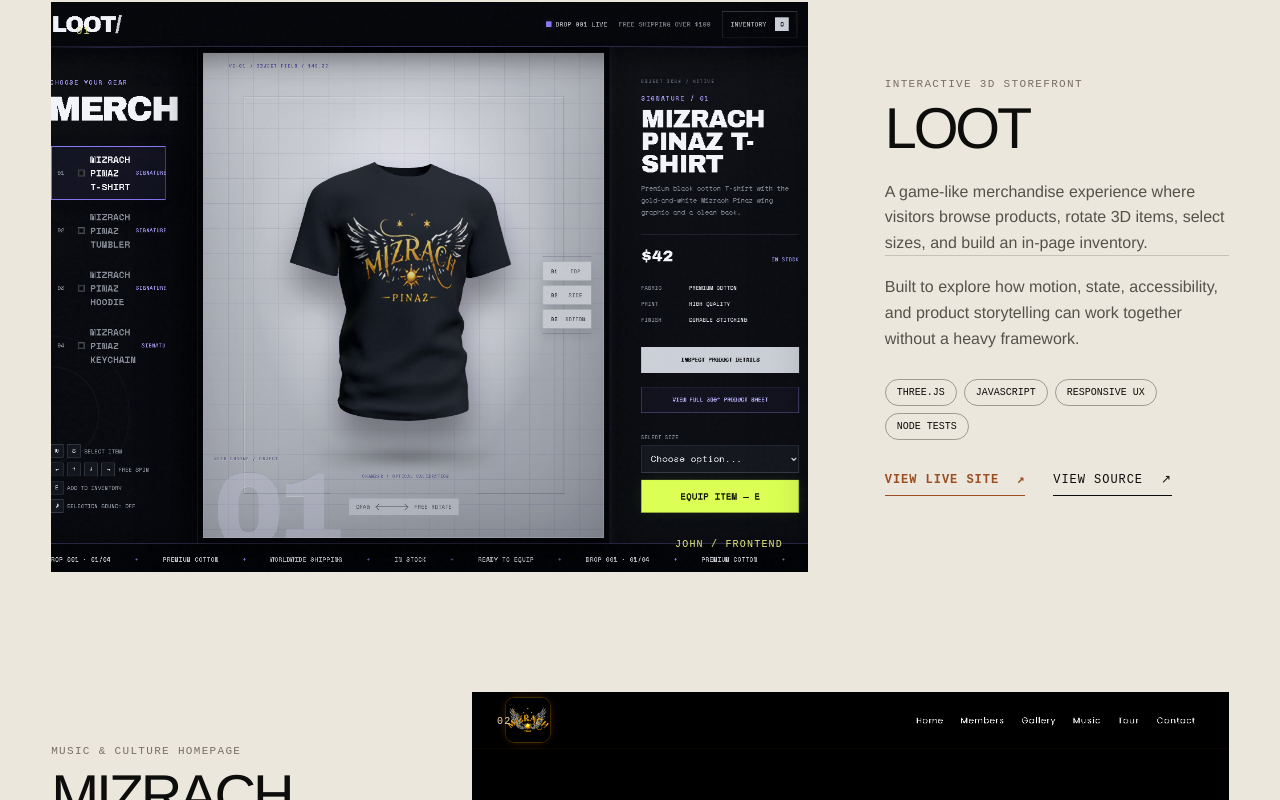
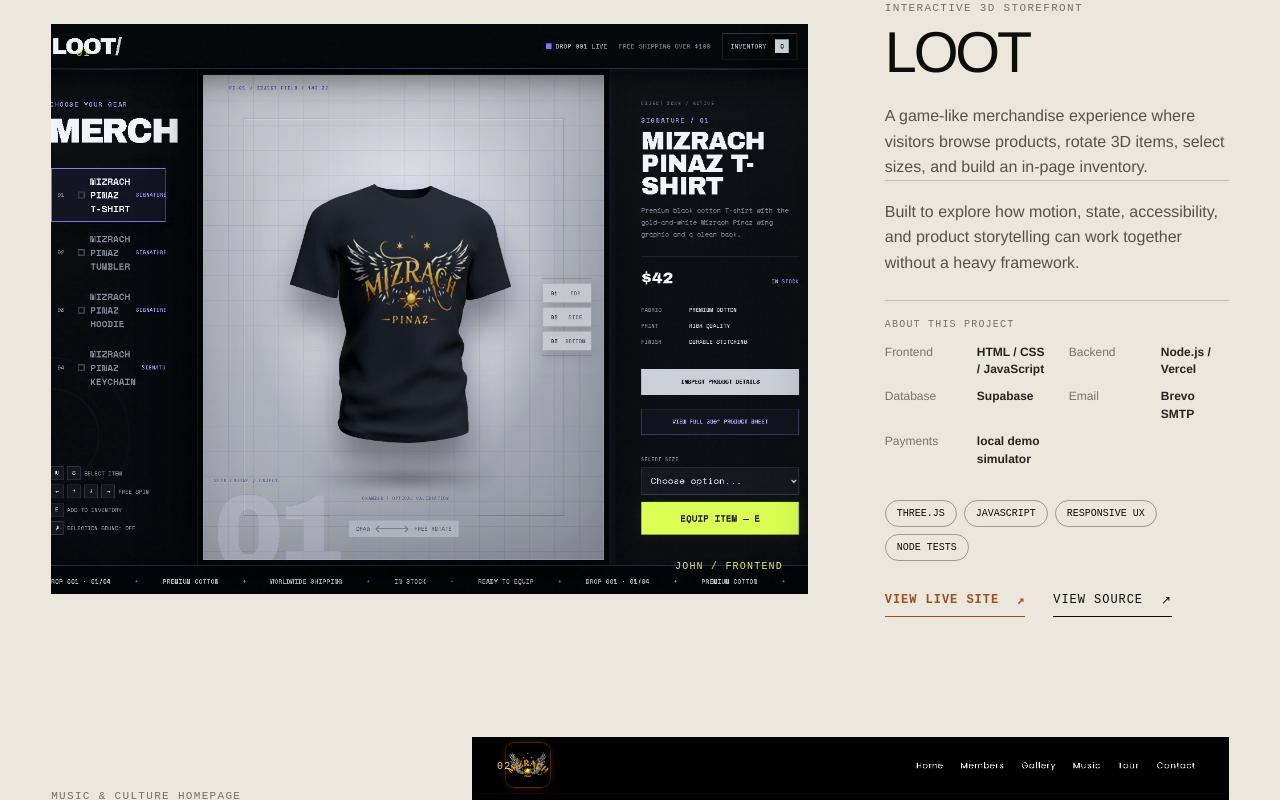
Before and after one commit to Dekuding1129/Dekuding1129.github.io, a Next.js app: page / in a window 1280 px wide. Shown: the part 1247-2047 px from the top of the page. Built offline with nearby package versions, Linux system fonts and the light colour scheme.

Commit message:
feat: explain LOOT project architecture

```diff
--- a/app/globals.css
+++ b/app/globals.css
@@ -73,6 +73,12 @@ button, a { -webkit-tap-highlight-color: transparent; }
 .project-copy > p:not(.project-type) { color: #55514b; font-size: 16px; line-height: 1.6; }
 .project-type { margin: 0; font: 11px monospace; letter-spacing: .12em; text-transform: uppercase; color: #766f66; }
 .project-impact { padding-top: 18px; border-top: 1px solid rgba(13,13,12,.17); }
+.project-about { margin-top: 24px; padding: 18px 0 4px; border-top: 1px solid rgba(13,13,12,.17); }
+.project-about-label { margin: 0 0 13px; color: #77716a; font: 10px/1.2 monospace; letter-spacing: .12em; text-transform: uppercase; }
+.project-about dl { display: grid; grid-template-columns: repeat(2, minmax(0, 1fr)); gap: 10px 24px; margin: 0; }
+.project-about dl > div { display: grid; grid-template-columns: 82px minmax(0, 1fr); gap: 10px; font-size: 12px; line-height: 1.45; }
+.project-about dt { color: #77716a; }
+.project-about dd { margin: 0; color: #262421; font-weight: 600; }
 .tag-list { padding: 0; margin: 28px 0 32px; list-style: none; display: flex; flex-wrap: wrap; gap: 7px; }
 .tag-list li { border: 1px solid rgba(13,13,12,.35); border-radius: 100px; padding: 7px 11px; font: 10px monospace; text-transform: uppercase; }
 .text-link { display: inline-flex; gap: 32px; align-items: center; padding-bottom: 8px; border-bottom: 1px solid currentColor; font: 12px monospace; letter-spacing: .08em; text-transform: uppercase; }
@@ -153,6 +159,7 @@ button, a { -webkit-tap-highlight-color: transparent; }
   .section-shell { padding:90px 20px; }.section-heading h2,.about h2 { font-size:46px; }.project-list { gap:85px; }.project-visual { min-height:390px; }
   .project-copy h3 { font-size:42px; }.ice-card { inset:17% 10%; }.supporting-project { margin-top:90px; }.supporting-project__visual { height:390px; min-height:390px; }.supporting-project__visual img { min-height:0; object-position:center 50%; }.supporting-project__copy { padding:30px 0; }.supporting-links { margin-top:25px; }
   .about-grid { grid-template-columns:1fr; }.about-portrait { max-width:280px; }.about-copy { grid-column:auto; }
+  .project-about dl { grid-template-columns: 1fr; gap: 9px; }
   .capabilities { margin-top:75px; grid-template-columns:1fr; }.capabilities > div,.capabilities > div:not(:first-child) { padding:24px 0; border-right:0; border-bottom:1px solid var(--line); }.capabilities h3 { margin-top:15px; }
   .contact { min-height:720px; padding:80px 20px 25px; }.contact-top span { display:none; }.contact h2 { font-size:58px; }.contact-email { font-size:14px; }.contact footer { grid-template-columns:1fr auto; gap:18px; }.contact footer a:last-child { display:none; }
 }
--- a/app/page.tsx
+++ b/app/page.tsx
@@ -10,6 +10,13 @@ const projects = [
     impact:
       "Built to explore how motion, state, accessibility, and product storytelling can work together without a heavy framework.",
     tags: ["Three.js", "JavaScript", "Responsive UX", "Node tests"],
+    about: [
+      ["Frontend", "HTML / CSS / JavaScript"],
+      ["Backend", "Node.js / Vercel"],
+      ["Database", "Supabase"],
+      ["Email", "Brevo SMTP"],
+      ["Payments", "local demo simulator"],
+    ],
     live: "https://dekuding1129.github.io/merch-game/",
     source: "https://github.com/Dekuding1129/merch-game",
     className: "project-visual--loot",
@@ -111,6 +118,19 @@ export default function Home() {
                 <h3>{project.name}</h3>
                 <p>{project.description}</p>
                 <p className="project-impact">{project.impact}</p>
+                {"about" in project && project.about && (
+                  <div className="project-about">
+                    <p className="project-about-label">About this project</p>
+                    <dl>
+                      {project.about.map(([label, value]) => (
+                        <div key={label}>
+                          <dt>{label}</dt>
+                          <dd>{value}</dd>
+                        </div>
+                      ))}
+                    </dl>
+                  </div>
+                )}
                 <ul className="tag-list" aria-label={`${project.name} technologies`}>
                   {project.tags.map((tag) => <li key={tag}>{tag}</li>)}
                 </ul>
```
Also changed, not shown: 1 other file (tests, documents, lock files or other folders).
